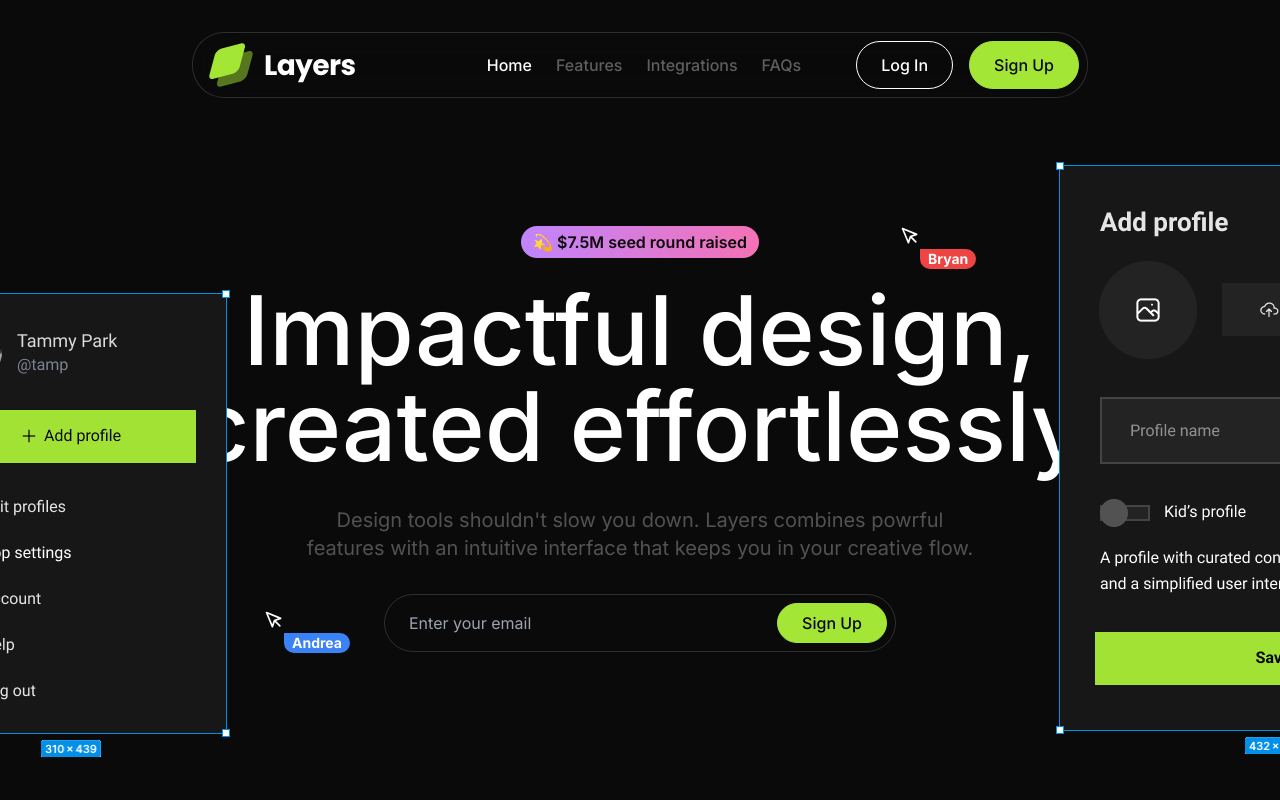
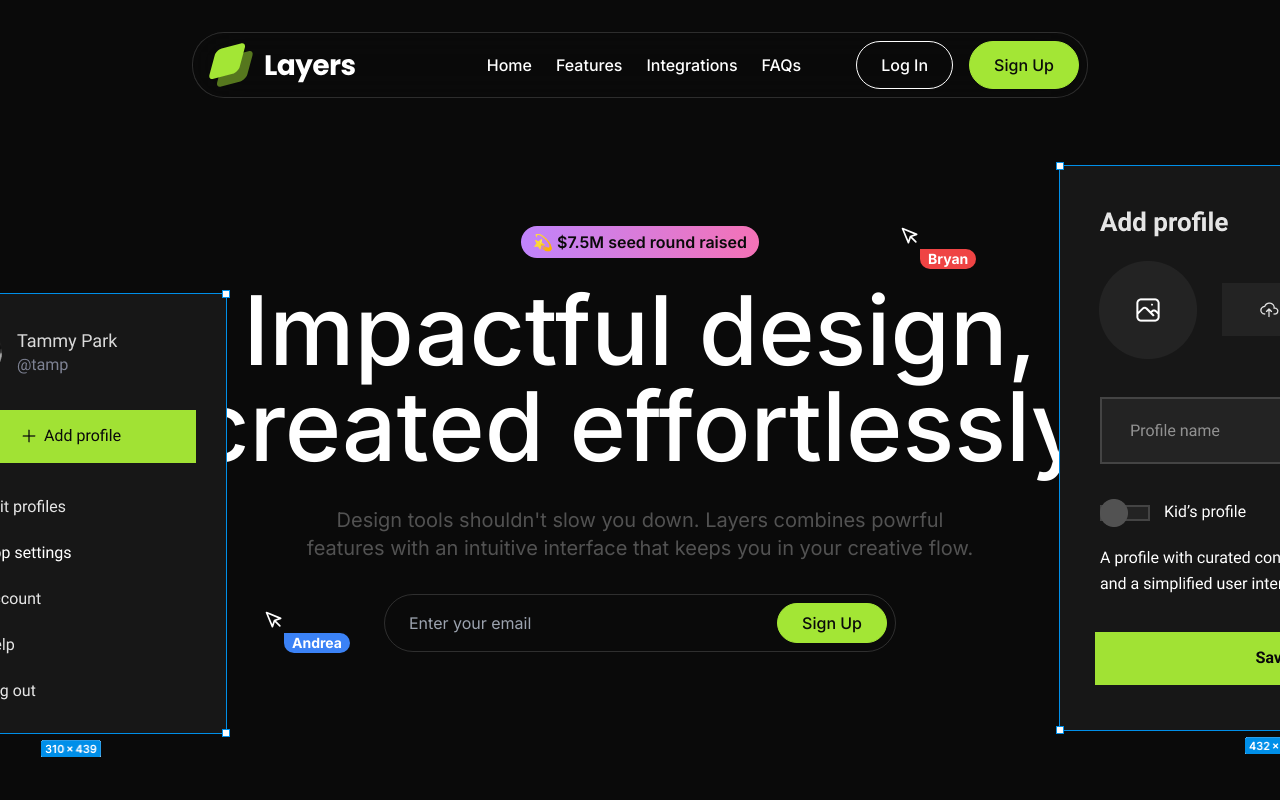
Before and after one commit to damenordev/landing-nextjs-layers, a Next.js app: page / in a window 1280 px wide. Shown: the top 800 px of the page. Built offline with nearby package versions, Linux system fonts and the light colour scheme.

Commit message:
Add links to section in navbar

```diff
--- a/src/app/layout.tsx
+++ b/src/app/layout.tsx
@@ -20,7 +20,7 @@ export default function RootLayout({
   children: React.ReactNode
 }>) {
   return (
-    <html lang="en">
+    <html lang="en" className="scroll-smooth">
       <body className={`${inter.variable} font-sans antialiased bg-neutral-950 text-white`}>{children}</body>
     </html>
   )
--- a/src/sections/Faqs.tsx
+++ b/src/sections/Faqs.tsx
@@ -36,7 +36,7 @@ export const Faqs = () => {
   const [selectedIndex, setSelectedIndex] = useState<number>(0)
 
   return (
-    <section className="py-24">
+    <section id="faqs" className="py-24">
       <div className="container">
         <div className="flex justify-center">
           <Tag>Integrations</Tag>
@@ -50,7 +50,7 @@ export const Faqs = () => {
               <div className="flex justify-between items-center cursor-pointer" onClick={() => setSelectedIndex(index)}>
                 <h3 className="font-medium">{faq.question}</h3>
                 <IconPlus
-                  className={cn('flex-shrink-0 text-lime-400 transition duration-300', { 'text-red-400 rotate-45': selectedIndex === index })}
+                  className={cn('flex-shrink-0 text-lime-400 transition duration-300', { 'text-lime-100 rotate-45': selectedIndex === index })}
                   size={20}
                 />
               </div>
--- a/src/sections/Features.tsx
+++ b/src/sections/Features.tsx
@@ -9,7 +9,7 @@ const features = ['Asset Library', 'Code Preview', 'Flow Mode', 'Smart Sync', 'A
 
 export const Features = () => {
   return (
-    <section className="py-24">
+    <section id="features" className="py-24">
       <div className="container">
         <div className="flex justify-center">
           <Tag>Features</Tag>
--- a/src/sections/Hero.tsx
+++ b/src/sections/Hero.tsx
@@ -37,6 +37,7 @@ export const Hero = () => {
 
   return (
     <section
+      id="hero"
       className="py-24 overflow-x-clip pt-40 md:pt-24"
       style={{
         cursor: `url(${cursorYoutubeImage.src}), auto`,
--- a/src/sections/Integrations.tsx
+++ b/src/sections/Integrations.tsx
@@ -2,7 +2,7 @@ import { IntegrationsColumn, Tag } from '@/components'
 
 export const Integrations = () => {
   return (
-    <section className="py-24 overflow-hidden">
+    <section id="integrations" className="py-24 overflow-hidden">
       <div className="container">
         <div className="grid lg:grid-cols-2 items-center lg:gap-16">
           <div>
--- a/src/sections/Navbar.tsx
+++ b/src/sections/Navbar.tsx
@@ -10,7 +10,7 @@ import { Button } from '@/components'
 import { cn } from '@/styles'
 
 const navLinks = [
-  { label: 'Home', href: '#' },
+  { label: 'Home', href: '#hero' },
   { label: 'Features', href: '#features' },
   { label: 'Integrations', href: '#integrations' },
   { label: 'FAQs', href: '#faqs' },
@@ -37,7 +37,7 @@ export const Navbar = () => {
                   <Link
                     key={index}
                     href={link.href}
-                    className={cn('text-white/35 hover:underline', {
+                    className={cn('text-white/35 hover:underline text-white', {
                       'text-white': link.href === '#',
                     })}
                   >
@@ -61,7 +61,7 @@ export const Navbar = () => {
               <motion.div className="overflow-hidden" initial={{ height: 0 }} animate={{ height: 'auto' }} exit={{ height: 0 }}>
                 <div className="flex flex-col items-center gap-4 py-4">
                   {navLinks.map(link => (
-                    <a key={link.label} href={link.href} className="">
+                    <a key={link.label} href={link.href}>
                       {link.label}
                     </a>
                   ))}
```
